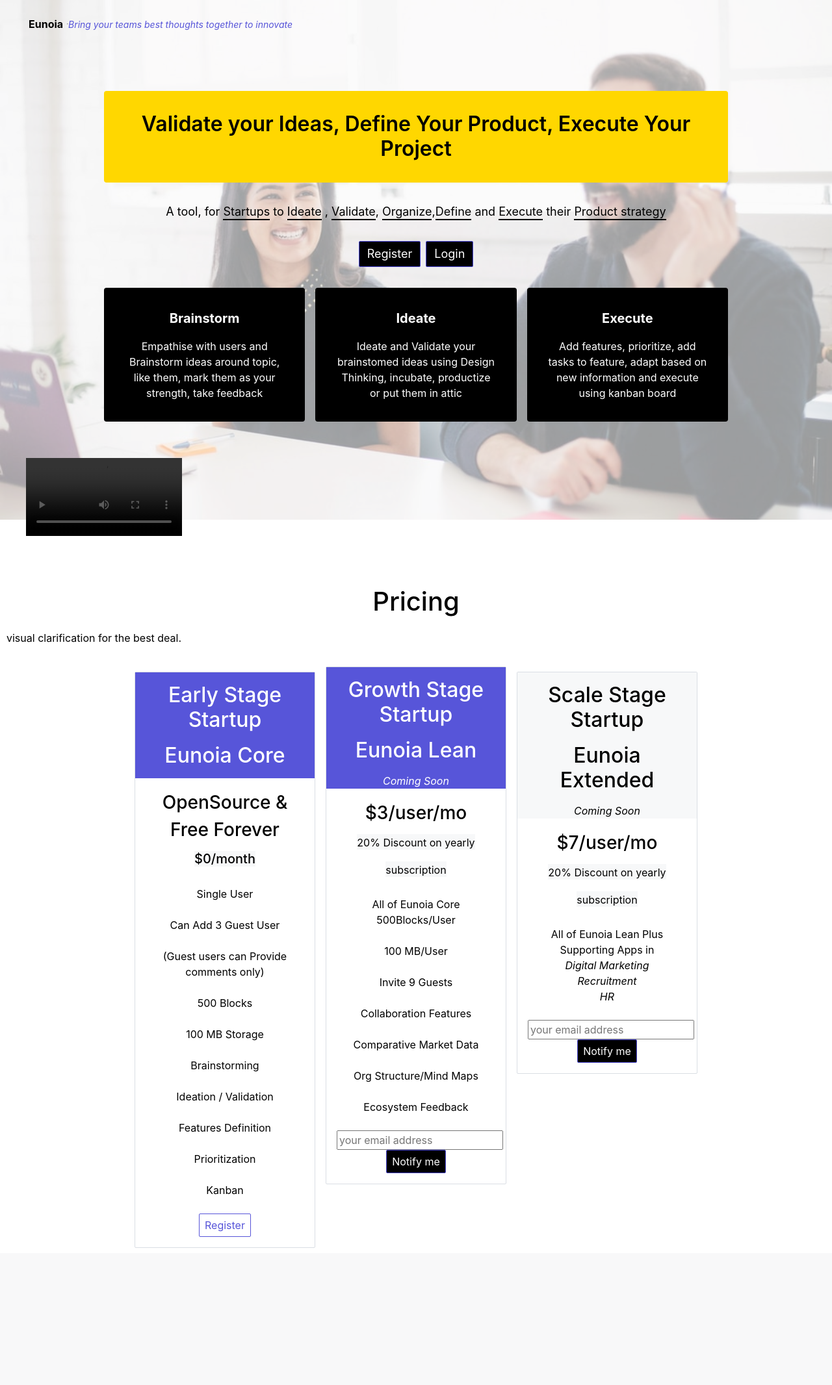
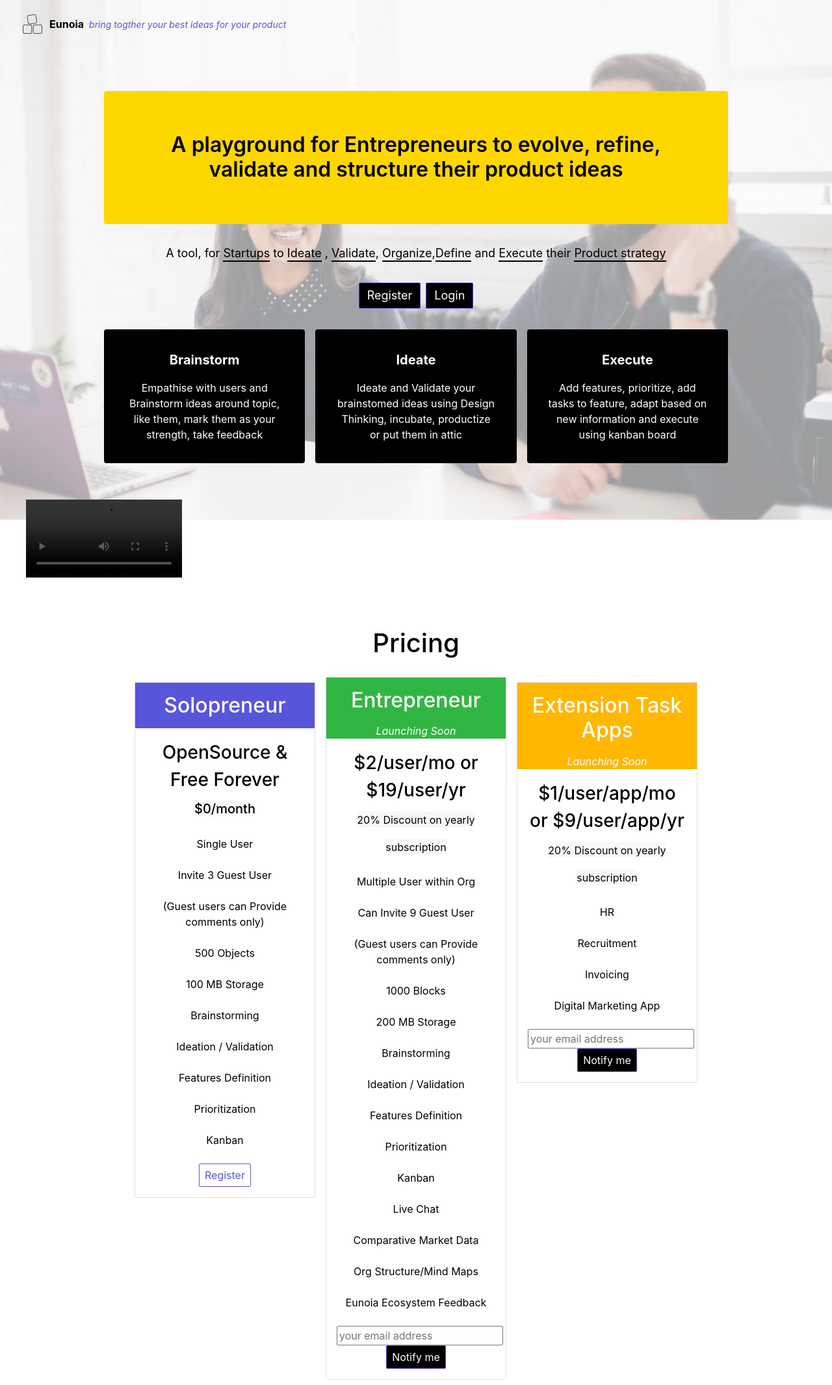
Before and after one commit to rebataur/eunoia, a Django app: template eunoiaproject/eunoiaapp/templates/eunoiaapp/index.html in a window 1280 px wide. Shown: the whole page at 65% size. Before the commit the page ends 1921 px from the top, so only its background shows below. Run offline with Django 3.2, Linux system fonts and the light colour scheme; the template is opened without the code that fills it, so the values that code supplies are empty; grey boxes are pictures that could not be loaded.

Commit message:
fixed minor issues

```diff
--- a/eunoiaproject/eunoiaapp/models.py
+++ b/eunoiaproject/eunoiaapp/models.py
@@ -18,7 +18,8 @@
     ("CEO", "CEO"),
     ("PO", "Product Owner"),
     ('SCRUM_MASTER','Scrum Master'),
-    ('DEVELOPER','Developer')
+    ('DEVELOPER','Developer'),
+    ('GUEST','Guest')
 )
 
 class Profile(models.Model):
--- a/eunoiaproject/eunoiaapp/templates/eunoiaapp/index.html
+++ b/eunoiaproject/eunoiaapp/templates/eunoiaapp/index.html
@@ -73,14 +73,12 @@
 
         <div class="grid-hero container grid-lg text-center" id="overview">
             <div class="docs-brand"><a class="docs-logo" href="#">
-                    <!-- <img
-                        src="" alt="Eunoia"> -->
+                <img src="{% static 'images/logo.png'%}"/>
                     <h2>Eunoia</h2>
                     <hr>
-                    <em>Bring your teams best thoughts together to innovate</em>
+                    <em>bring togther your best ideas for your product</em>
                 </a></div>
-            <h1 style="background-color: gold;color:black;padding:1em;border-radius:4px">Validate your Ideas, Define
-                Your Product, Execute Your Project
+            <h1 style="background-color: gold;color:black;padding:2em;border-radius:4px">A playground for Entrepreneurs to evolve, refine, validate and structure their product ideas
             </h1>
             <h2 style="color:black">A
                 tool,
@@ -138,17 +136,17 @@
             <div class="container centered">
                 <h1 class="text-center" style="margin-top: 5%;">Pricing</h1>
                 <!-- <p class="text-center text-large explanation">It's usually good to offer 3 options for pricing. It's also a good practice to provide -->
-                visual clarification for the best deal.</p>
+                <!-- visual clarification for the best deal.</p> -->
                 <div class="columns" style="margin-left: 15%; margin-right: 15%;">
-                    <div class="column col-4 text-center">
+                    <div class="column col-4 col-sm-12 text-center">
 
                         <!-- mt-2 style pushes down left & right columns -->
                         <div class="card mt-2">
                             <div class="card-header bg-primary">
                                 <div class="card-title">
-                                    <h2>Early Stage Startup
+                                    <h2>Solopreneur
                                     </h2>
-                                    <h2>Eunoia Core</h2>
+                                    <!-- <h2>Eunoia Core</h2> -->
                                 </div><!-- .card-title -->
                             </div>
                             <!--- .card-header -->
@@ -156,10 +154,10 @@
                                 <p class="h3">OpenSource & Free Forever
                                     <span class="bg-gray h5">$0/month</span></p>
 
-                                <p>Single User
-                                    <p>Can Add 3 Guest User</p>
+                                <p>Single User</p>
+                                <p>Invite 3 Guest User</p>
                                 <p>(Guest users can Provide comments only)</p>
-                                    <p>500 Blocks</p>
+                                <p>500 Objects</p>
                                 <p>100 MB Storage</p>
                                 <p>Brainstorming</p>
                                 <p>Ideation / Validation</p>
@@ -172,35 +170,43 @@
 
                     </div><!-- .column .col-4 -->
 
-                    <div class="column col-4 text-center">
+                    <div class="column col-4  col-sm-12 text-center">
 
                         <!-- Without mt-2 style this "pushes up" the center column -->
                         <div class="card navshadow">
-                            <div class="card-header bg-primary">
+                            <div class="card-header bg-success">
                                 <div class="card-title">
-                                    <h2>Growth Stage Startup
-                                        <h2>Eunoia Lean</h2>
-                                        <em>Coming Soon</em>
+                                    <h2>Entrepreneur
+                                        <!-- <h2>Eunoia Lean</h2> -->
+
                                     </h2>
+                                    <em>Launching Soon</em>
                                 </div><!-- .card-title -->
                             </div>
                             <!--- .card-header -->
                             <div class="card-body">
-                                <p class="h3">$3/user/mo <span class="bg-gray h5"><small><br>20% Discount on yearly subscription</small></span></p>
-                                All of Eunoia Core
-                                <p>500Blocks/User</p>
-                                <p>100 MB/User</p>
-                                <p>Invite 9 Guests</p>
-                                <p>Collaboration Features</p>
+                                <p class="h3">$2/user/mo or $19/user/yr<span class="bg-gray h5"><small><br>20% Discount
+                                            on yearly subscription</small></span></p>
+                                <p>Multiple User within Org</p>
+                                <p>Can Invite 9 Guest User</p>
+                                <p>(Guest users can Provide comments only)</p>
+                                <p>1000 Blocks</p>
+                                <p>200 MB Storage</p>
+                                <p>Brainstorming</p>
+                                <p>Ideation / Validation</p>
+                                <p>Features Definition</p>
+                                <p>Prioritization</p>
+                                <p>Kanban </p>
+                                <p>Live Chat</p>
                                 <p>Comparative Market Data</p>
                                 <p>Org Structure/Mind Maps</p>
-                                <p>Ecosystem Feedback</p>
+                                <p>Eunoia Ecosystem Feedback</p>
 
                                 <!-- <p><span class="text-bold text-large text-success"> BEST VALUE </span></p> -->
                                 <form ic-post-to="{% url 'eunoiaapp:notify' %}" method="POST">
                                     {% csrf_token %}
 
-                                <input name="email" type="email" placeholder="your email address" required/>
+                                    <input name="email" type="email" placeholder="your email address" required />
                                     <button type="submit" class="btn btn-primary">Notify me</button>
                                 </form>
                             </div><!-- .card-body -->
@@ -208,29 +214,31 @@
 
                     </div><!-- .column .col-4 -->
 
-                    <div class="column col-4 text-center">
+                    <div class="column col-4  col-sm-12 text-center">
 
                         <!-- mt-2 style pushes down left & right columns -->
                         <div class="card mt-2">
-                            <div class="card-header bg-gray">
+                            <div class="card-header bg-warning">
                                 <div class="card-title">
-                                    <h2>Scale Stage Startup
-                                        <h2>Eunoia Extended</h2>
-                                        <em>Coming Soon</em>
+                                    <h2>Extension Task Apps
+                                        <!-- <h2>Eunoia Extended</h2> -->
+                                        <!-- <em>Coming Soon</em> -->
                                     </h2>
+                                    <em>Launching Soon</em>
                                 </div><!-- .card-title -->
                             </div>
                             <!--- .card-header -->
                             <div class="card-body">
-                                <p class="h3">$7/user/mo <span class="bg-gray h5"><small><br>20% Discount on yearly subscription</small></span></p>
-                                <p>All of Eunoia Lean Plus Supporting Apps in
-                                    <br>
+                                <p class="h3">$1/user/app/mo or $9/user/app/yr<span class="bg-gray h5"><small><br>20%
+                                            Discount on yearly
+                                            subscription</small></span></p>
 
-                                    <em>Digital Marketing</em>
-                                    <br>
-                                    <em> Recruitment</em>
-                                    <br>
-                                        <em>      HR</em>
+                                <p>HR</p>
+                                <p>Recruitment</p>
+                                <p>Invoicing</p>
+                                <p>Digital Marketing App</p>
+
+
 
 
 
@@ -238,7 +246,7 @@
                                 <form ic-post-to="{% url 'eunoiaapp:notify' %}" method="POST">
                                     {% csrf_token %}
 
-                                        <input name="email" type="email" placeholder="your email address" required/>
+                                    <input name="email" type="email" placeholder="your email address" required />
                                     <button type="submit" class="btn btn-primary">Notify me</button>
                                 </form>
                             </div><!-- .card-body -->
--- a/eunoiaproject/eunoiaproject/settings.py
+++ b/eunoiaproject/eunoiaproject/settings.py
@@ -14,7 +14,6 @@
 
 # Build paths inside the project like this: os.path.join(BASE_DIR, ...)
 BASE_DIR = os.path.dirname(os.path.dirname(os.path.abspath(__file__)))
-
 
 # Quick-start development settings - unsuitable for production
 # See https://docs.djangoproject.com/en/3.0/howto/deployment/checklist/
```
Also changed, not shown: eunoiaproject/eunoiaapp/templates/eunoiaapp/base.html (+17 -13 lines), eunoiaproject/eunoiaapp/templates/eunoiaapp/product/feature.html (+4 -4 lines), eunoiaproject/eunoiaapp/migrations/0003_auto_20200404_2011.py (added), eunoiaproject/eunoiaapp/migrations/0004_auto_20200404_2021.py (added), eunoiaproject/eunoiaapp/static/images/logo.png (added), eunoiaproject/eunoiaapp/static/images/logo1.png (added), 1 other file. Lines whose indentation alone changed are shown as unchanged.
